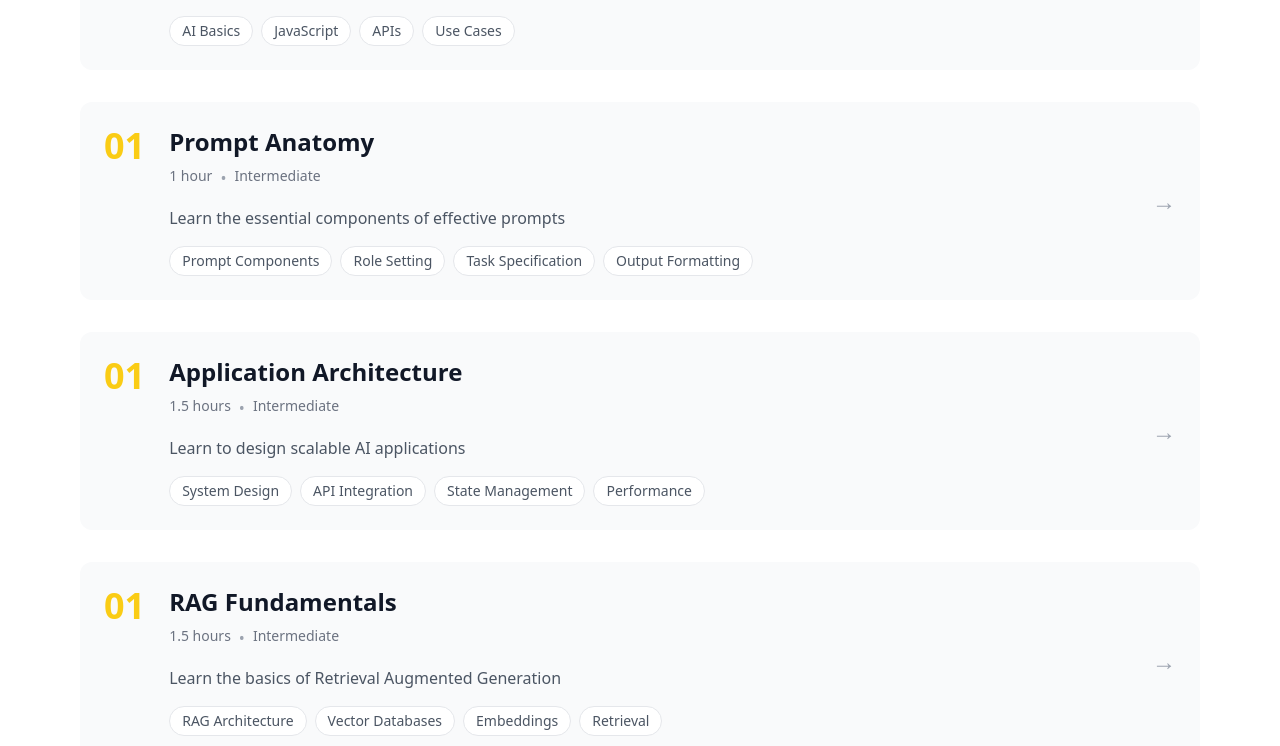
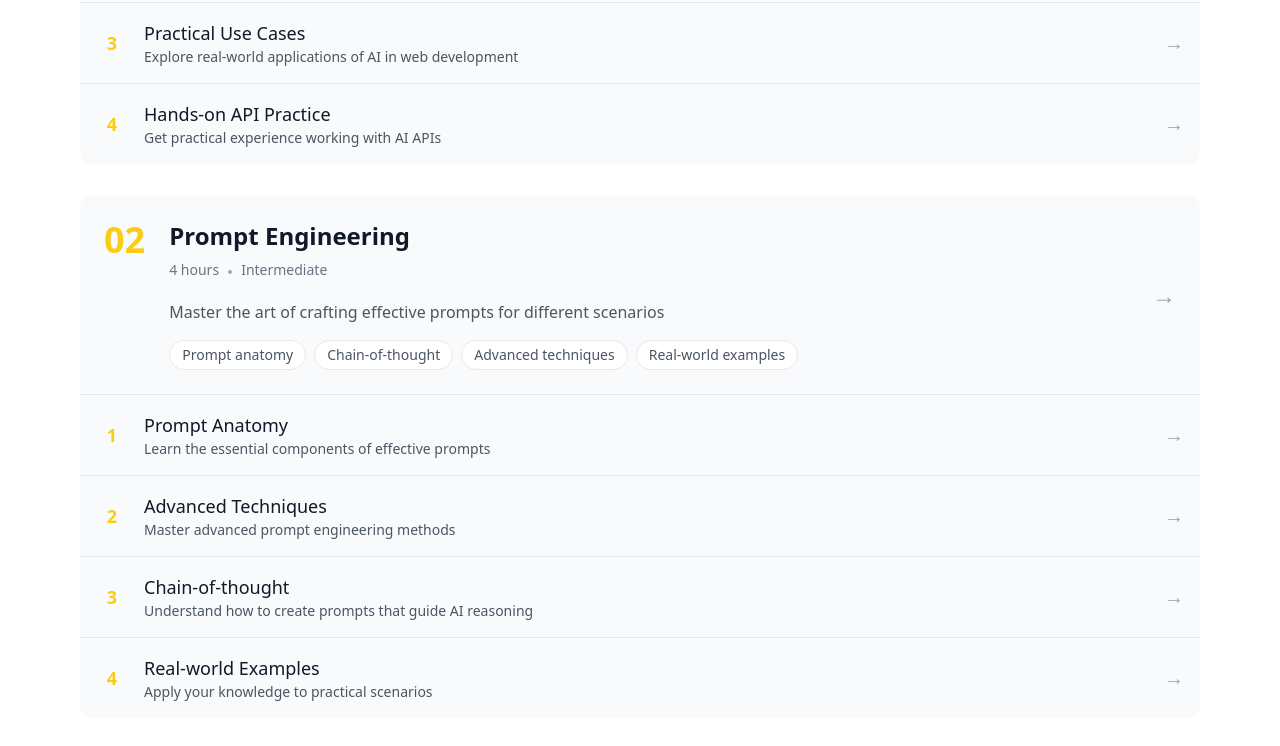
Before and after one commit to dorelljames/ai-jscebu, an Astro site: page /curriculum in a window 1280 px wide. Shown: the part 594-1340 px from the top of the page. Built offline with nearby package versions, Linux system fonts and the light colour scheme; Astro itself is replaced by a stand-in of ours.

Commit message:
fix: curriculum styling

```diff
--- a/src/pages/curriculum/index.astro
+++ b/src/pages/curriculum/index.astro
@@ -4,14 +4,35 @@ import Layout from "../../layouts/Layout.astro";
 import Navigation from "../../components/Navigation.astro";
 
 const curriculumEntries = await getCollection("curriculum");
-const sortedEntries = curriculumEntries.sort(
-  (a, b) => a.data.order - b.data.order
-);
+
+// Separate main modules and sub-pages
+const mainModules = curriculumEntries
+  .filter((entry) => !entry.data.parentModule)
+  .sort((a, b) => a.data.order - b.data.order);
+
+// Create a map of sub-pages by parent module
+const subPagesByModule = curriculumEntries
+  .filter((entry) => entry.data.parentModule)
+  .reduce((acc, entry) => {
+    const parentModule = entry.data.parentModule;
+    if (!acc[parentModule]) {
+      acc[parentModule] = [];
+    }
+    acc[parentModule].push(entry);
+    return acc;
+  }, {});
+
+// Sort sub-pages by order
+Object.values(subPagesByModule).forEach((subPages) => {
+  subPages.sort((a, b) => a.data.order - b.data.order);
+});
 ---
 
 <Layout title="Workshop Curriculum | JS Cebu">
   <div class="min-h-screen bg-white dark:bg-gray-900">
+    <div class="w-full bg-gray-900">
       <Navigation />
+    </div>
 
     <main class="max-w-6xl mx-auto px-4 py-8">
       <div class="text-center mb-12">
@@ -25,44 +46,45 @@ const sortedEntries = curriculumEntries.sort(
 
       <div class="grid gap-8">
         {
-          sortedEntries.map((entry) => (
+          mainModules.map((module) => (
+            <div class="bg-gray-50 dark:bg-gray-800 rounded-xl overflow-hidden">
               <a
-              href={`/curriculum/${entry.slug}`}
-              class="group block p-6 bg-gray-50 hover:bg-gray-100 dark:bg-gray-800 dark:hover:bg-gray-700 rounded-xl transition-all"
+                href={`/curriculum/${module.slug}`}
+                class="group block p-6 hover:bg-gray-100 dark:hover:bg-gray-700 transition-all"
               >
                 <article>
                   <div class="flex flex-col md:flex-row gap-6">
                     <div class="flex-none">
                       <span class="text-4xl font-bold text-yellow-400">
-                      {String(entry.data.order).padStart(2, "0")}
+                        {String(module.data.order).padStart(2, "0")}
                       </span>
                     </div>
                     <div class="flex-grow">
                       <h2 class="text-2xl font-semibold mb-2 text-gray-900 dark:text-white group-hover:text-yellow-500 dark:group-hover:text-yellow-400 transition-colors">
-                      {entry.data.title}
+                        {module.data.title}
                       </h2>
                       <div class="flex flex-wrap gap-2 mb-4">
-                      {entry.data.duration && (
+                        {module.data.duration && (
                           <span class="text-sm text-gray-500 dark:text-gray-400">
-                          {entry.data.duration}
+                            {module.data.duration}
                           </span>
                         )}
-                      {entry.data.level && (
+                        {module.data.level && (
                           <>
                             <span class="text-gray-400 dark:text-gray-500">
                               •
                             </span>
                             <span class="text-sm text-gray-500 dark:text-gray-400 capitalize">
-                            {entry.data.level}
+                              {module.data.level}
                             </span>
                           </>
                         )}
                       </div>
                       <p class="text-gray-600 dark:text-gray-400 mb-4">
-                      {entry.data.description}
+                        {module.data.description}
                       </p>
                       <div class="flex flex-wrap gap-2">
-                      {entry.data.topics.map((topic) => (
+                        {module.data.topics.map((topic) => (
                           <span class="px-3 py-1 bg-white dark:bg-gray-700 text-gray-600 dark:text-gray-300 rounded-full text-sm border border-gray-200 dark:border-gray-600">
                             {topic}
                           </span>
@@ -77,6 +99,42 @@ const sortedEntries = curriculumEntries.sort(
                   </div>
                 </article>
               </a>
+
+              {/* Sub-pages */}
+              {subPagesByModule[module.data.title] && (
+                <div class="border-t border-gray-200 dark:border-gray-700">
+                  <div class="grid divide-y divide-gray-200 dark:divide-gray-700">
+                    {subPagesByModule[module.data.title].map((subPage) => (
+                      <a
+                        href={`/curriculum/${subPage.slug}`}
+                        class="group block p-4 hover:bg-gray-100 dark:hover:bg-gray-700 transition-all"
+                      >
+                        <div class="flex items-center gap-4">
+                          <div class="flex-none w-8 text-center">
+                            <span class="text-lg font-semibold text-yellow-400">
+                              {String(subPage.data.order)}
+                            </span>
+                          </div>
+                          <div class="flex-grow">
+                            <h3 class="text-lg font-medium text-gray-900 dark:text-white group-hover:text-yellow-500 dark:group-hover:text-yellow-400 transition-colors">
+                              {subPage.data.title}
+                            </h3>
+                            <p class="text-sm text-gray-600 dark:text-gray-400">
+                              {subPage.data.description}
+                            </p>
+                          </div>
+                          <div class="flex-none">
+                            <span class="text-xl text-gray-400 group-hover:text-yellow-500 dark:group-hover:text-yellow-400 transition-colors">
+                              →
+                            </span>
+                          </div>
+                        </div>
+                      </a>
+                    ))}
+                  </div>
+                </div>
+              )}
+            </div>
           ))
         }
       </div>
```
Lines whose indentation alone changed are shown as unchanged.
